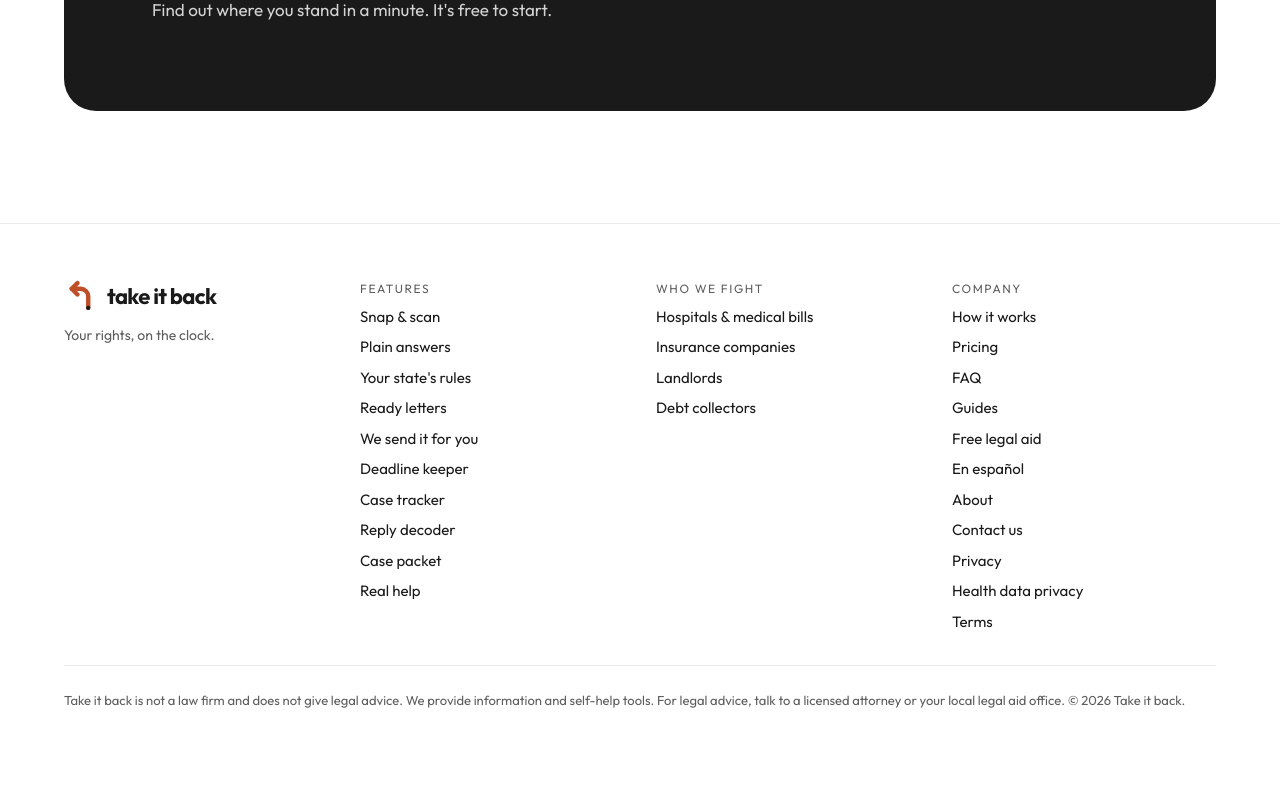
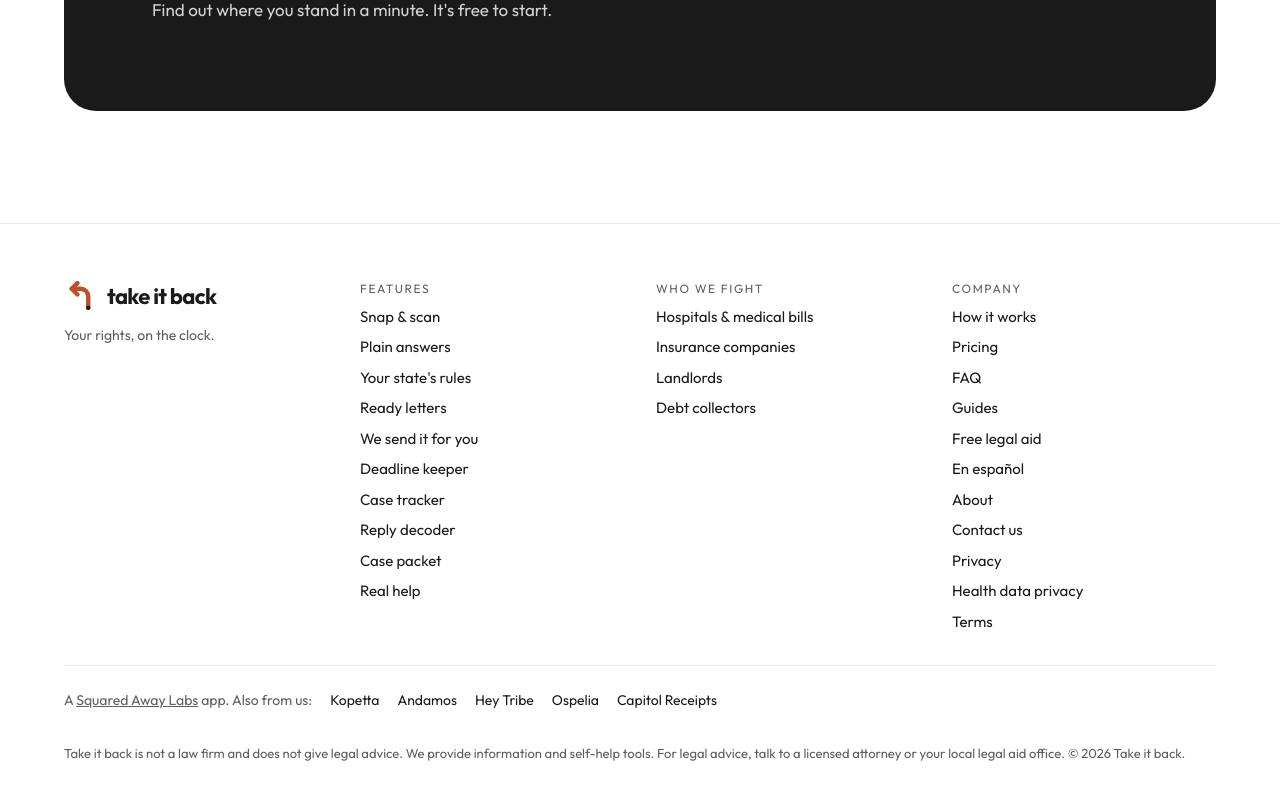
Before and after one commit to Take-it-Back/app, a Next.js app: page / in a window 1280 px wide. Shown: the part 7724-8524 px from the top of the page. Before the commit the page ends 8475 px from the top, so only its background shows below. Built offline with nearby package versions, Linux system fonts and the light colour scheme; no server answers.

Commit message:
Footer: Squared Away Labs and sister app links; parent organization in structured data
Co-Authored-By: Claude Opus 5.5 <noreply@anthropic.com>
Claude-Session: https://claude.ai/code/session_01RztZnoDSqqPSuib7vYsxhb

```diff
--- a/components/site.tsx
+++ b/components/site.tsx
@@ -29,6 +29,15 @@ export function CtaBand({ title, italic, sub }: { title: string; italic: string;
     </section>
   );
 }
+
+// Sister apps from Squared Away Labs, the studio that makes Take it back.
+const SISTER_APPS: [string, string, string][] = [
+  ["Kopetta", "https://kopetta.com", "A companion for coffee"],
+  ["Andamos", "https://andamos.app", "Plan your trips"],
+  ["Hey Tribe", "https://www.heytribe.app", "The whole family, finally in sync"],
+  ["Ospelia", "https://www.ospelia.com", "Restaurant operations and marketing"],
+  ["Capitol Receipts", "https://www.capitolreceipts.com", "Follow the money in Congress"],
+];
 
 export function SiteFooter() {
   return (
@@ -62,7 +71,13 @@ export function SiteFooter() {
             <Link href="/terms" style={{ textDecoration: "none" }}>Terms</Link>
           </nav>
         </div>
-        <p className="muted" style={{ margin: 0, paddingTop: 24, borderTop: "1px solid #EBEBEB", fontSize: 13, lineHeight: 1.6 }}>
+        <nav aria-label="More from Squared Away Labs" className="row wrap g8" style={{ paddingTop: 24, borderTop: "1px solid #EBEBEB", fontSize: 14, columnGap: 18, rowGap: 8 }}>
+          <span className="muted">A <a href="https://www.squaredawaylabs.com" style={{ color: "inherit" }}>Squared Away Labs</a> app. Also from us:</span>
+          {SISTER_APPS.map(([name, url, blurb]) => (
+            <a key={name} href={url} title={blurb} style={{ textDecoration: "none" }}>{name}</a>
+          ))}
+        </nav>
+        <p className="muted" style={{ margin: 0, fontSize: 13, lineHeight: 1.6 }}>
           Take it back is not a law firm and does not give legal advice. We provide information and self-help tools. For legal advice, talk to a licensed attorney or your local legal aid office. © 2026 Take it back.
         </p>
       </div>
--- a/lib/seo.tsx
+++ b/lib/seo.tsx
@@ -22,6 +22,7 @@ export const ORG = {
   url: SITE_URL,
   logo: `${SITE_URL}/icons/icon-512.png`,
   email: "hello@takeitback.app",
+  parentOrganization: { "@type": "Organization", name: "Squared Away Labs", url: "https://www.squaredawaylabs.com" },
 };
 
 export function breadcrumbs(items: [string, string][]) {
```
